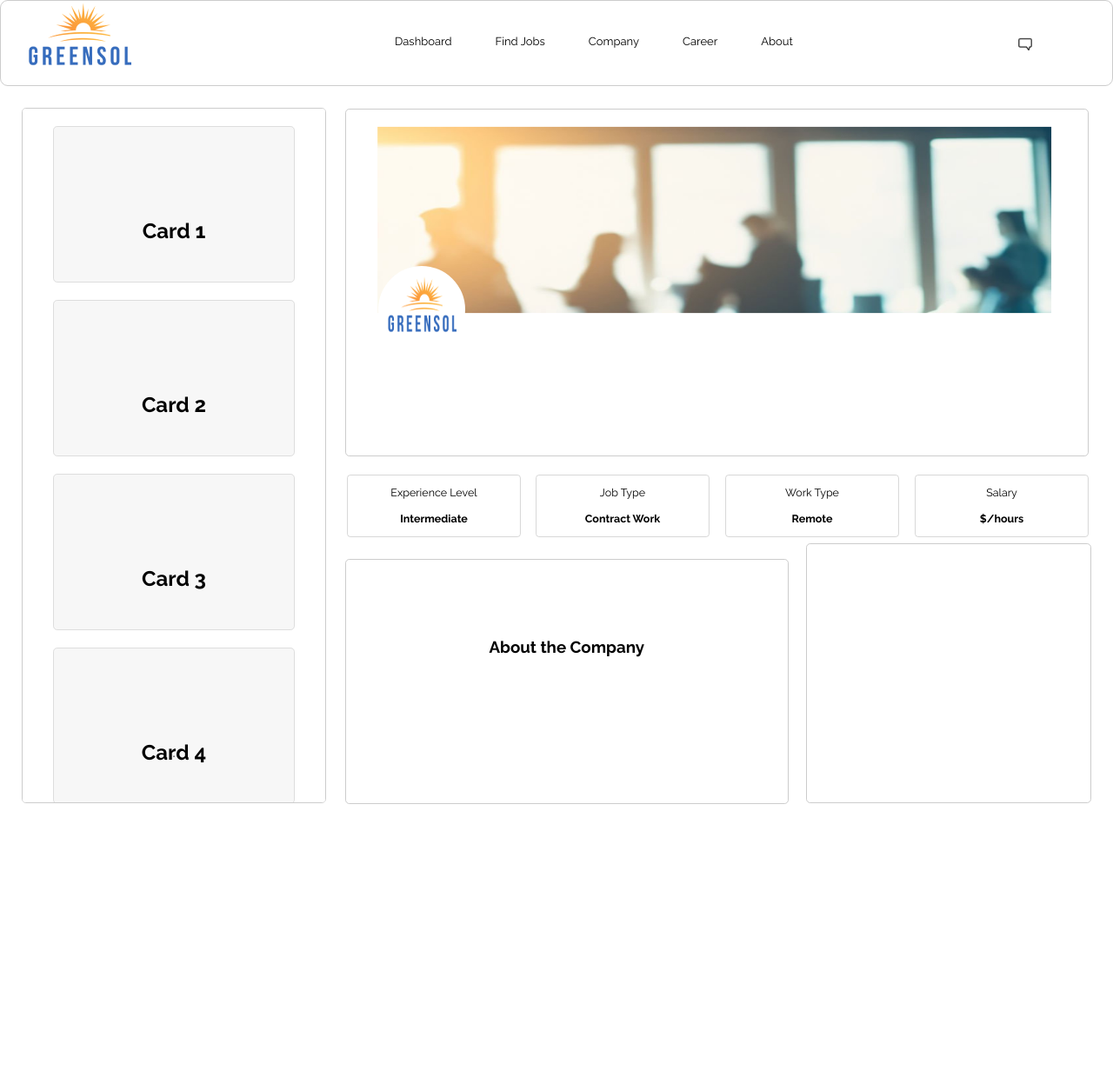
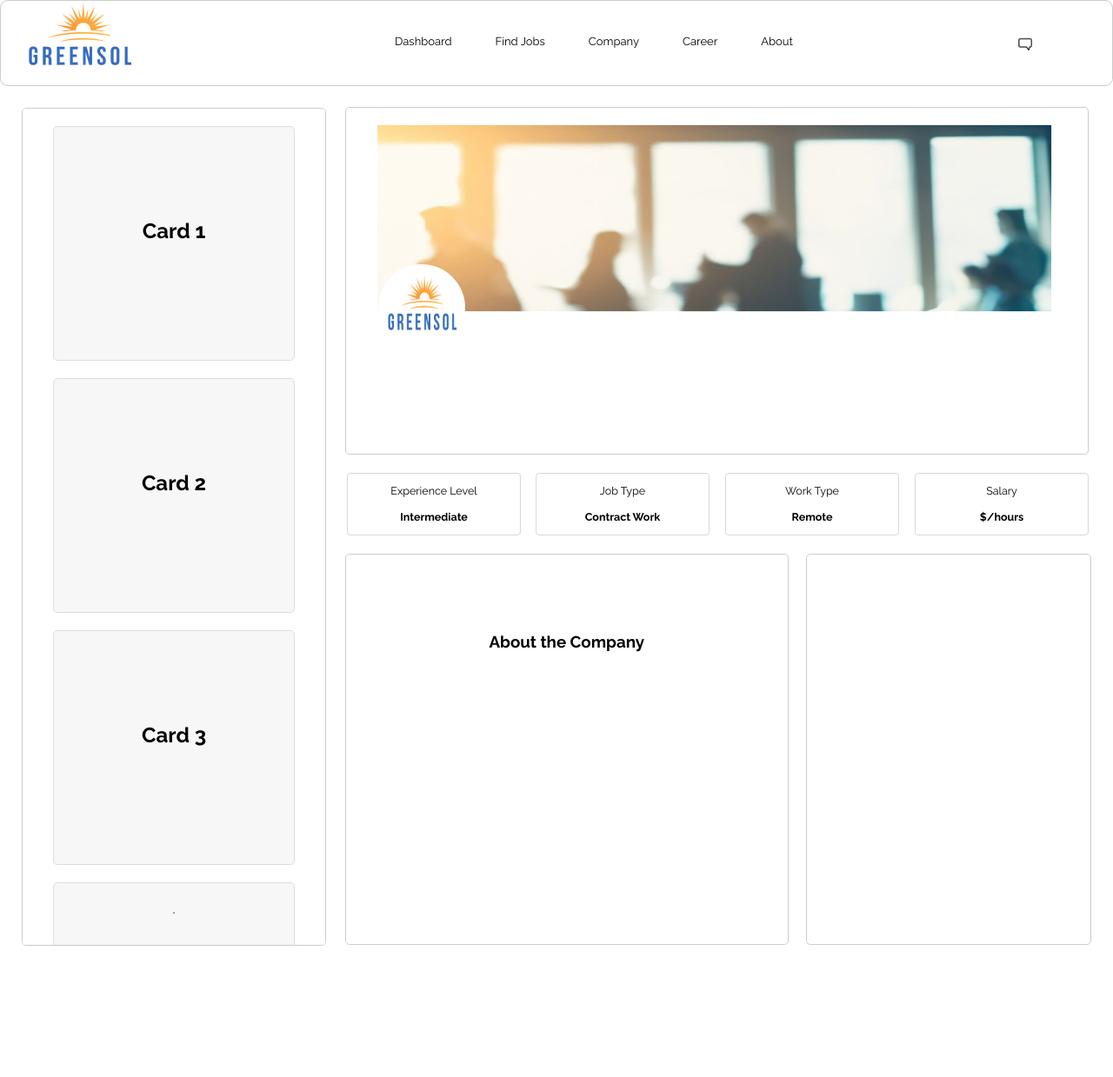
Before and after one commit to NatayaP/GreenSol_JobApp, a plain HTML site: page src/job.html in a window 1280 px wide. Shown: the top 1239 px of the page at 87% size. Drawn offline with Linux system fonts and the light colour scheme.

Commit message:
fix: Adjusted boxes to proper height

```diff
--- a/src/job.css
+++ b/src/job.css
@@ -10,7 +10,8 @@
   /* background-color: #366cbd ; */
 }
 .Greensol Page{
-  position: absolute;
+  position: relative;
+  /* top: -700px; */
 }
 .header {
     padding: 40;
@@ -54,7 +55,7 @@
   /* width: 200%; */
   /* height: auto; */
   width: 350px;
-  height: 800px;
+  height: 963.7px;
   text-align: center;
   line-height: 200px;
   margin: 25px;
@@ -63,6 +64,7 @@
   box-shadow: rgba(0, 0, 0, 0.2) 3px 6px px;
   border: solid 1px #ccc;
   overflow-y: auto;
+  direction: rtl;
   }
   card-container1 {
     display: flex;
@@ -77,7 +79,7 @@
     padding: 20px;
     margin-bottom: 20px;
     width: 80%;
-    height: 180px;
+    height: 270px;
     margin: 20px auto;
   }
   .card h2 {
@@ -91,6 +93,9 @@
     width: 110px;
     height: 110px;
     overflow: scroll;
+  }
+  .Postings:not(.other-boxes) {
+    /* your styles here */
   }
 .HeroImage{
   font-size: medium;
@@ -109,7 +114,7 @@
   border-radius: .3em;
   display: flex;
   margin-left: 31%;
-  margin-top: -64.4%;
+  margin-top: -77.3%;
 }
 .hero-greensol{
   transform: scale(.9) scaleX(1.4);
@@ -164,7 +169,7 @@
   color: black;
   height: auto;
   width: 510px;
-  height: 282px;
+  height: 450px;
   text-align: center;
   line-height: 200px;
   margin: 100px;
@@ -175,14 +180,14 @@
   border: solid 1px #ccc;
   margin-left: 31%;
   margin-top: .01%;
-  transform: translateY(-55px);
+  transform: translateY(-59px);
 }
 .About{
   font-size: medium;
   color: black;
   height: auto;
   width: 328px;
-  height: 299px;
+  height: 450px;
   text-align: center;
   line-height: 200px;
   margin: 100px;
@@ -193,7 +198,7 @@
   display: flex;
   margin-left: 31%;
   margin-top: .01%;
-  transform: translate(530px,-455px);
+  transform: translate(530px,-609px);
 }
 .label-container {
   display: flex;
```
